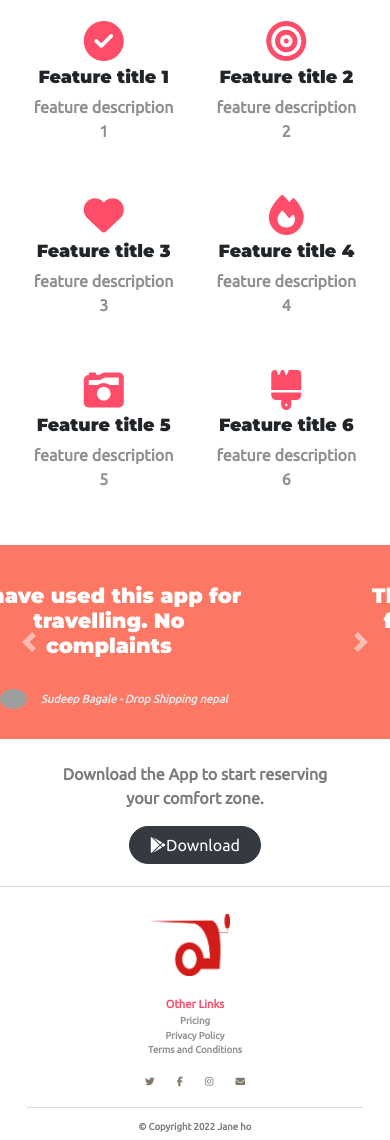
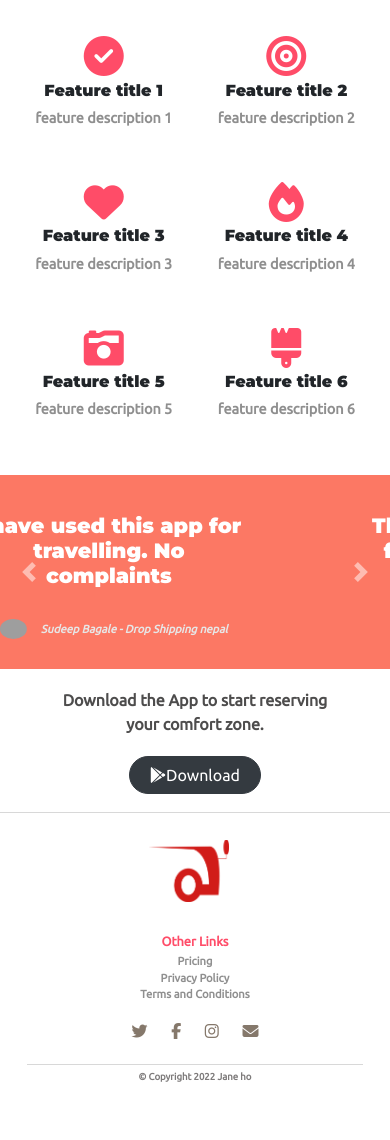
Before and after one commit to rabinKarkiWeb/JaneHo-landing-page, a plain HTML site: page index.html in a window 390 px wide. Shown: the part 794-1934 px from the top of the page. After the commit the page ends 1894 px from the top, so only its background shows below. Drawn offline with nearby package versions, Linux system fonts and the light colour scheme; grey boxes are pictures that could not be loaded.

Commit message:
responsive text

```diff
--- a/css/styles.css
+++ b/css/styles.css
@@ -51,13 +51,13 @@ a:hover {
 }
 
 .header-text {
-  font-size: 2.1rem;
+  font-size: 2.7rem;
   line-height: 1.5;
 }
 .header-text-2 {
   font-family: "Ubuntu", sans-serif;
   font-weight: 400;
-  font-size: 0.7rem;
+  font-size: 1.2rem;
   line-height: 1.2;
   color: #fffffffe;
 }
@@ -167,12 +167,14 @@ a:hover {
 #cta {
   background-color: white;
   color: white;
-  padding: 6% 15% 5%;
+  padding: 5% 5% 4%;
   text-align: center;
 }
 .cta-title {
-  font-size: 1rem;
+  font-size: 1.3rem;
+  margin-bottom: 20px;
   font-weight: 600;
+  color: rgb(77, 76, 76);
 }
 .cta-download-button {
   margin: 1% auto;
@@ -191,7 +193,7 @@ a:hover {
   padding: 3% 7% 1%;
   text-align: center;
   z-index: 7;
-  font-size: 0.6rem;
+  font-size: 0.8rem;
   border-top: #d8d8d8 solid 1px;
 }
 .footer-logo {
@@ -209,8 +211,11 @@ a:hover {
 }
 .footer-icons {
   margin: 15px 0;
+  font-size: 1.2rem;
+  text-align: right;
 }
 .footer-other-links {
+  font-size: 1rem;
 }
 
 .footer-other-links a {
@@ -220,11 +225,12 @@ a:hover {
 }
 .footer-other-links-title {
   color: #ff4c68;
-  font-size: 0.7rem;
+  font-size: 1.1rem;
   margin: 5px auto 2px;
 }
 .copyright-div {
-  padding-top: 10px;
+  margin-top: 20px;
+  padding: 3px 0 10px;
   border-top: #d8d8d8 solid 1px;
 }
 .copyright {
@@ -238,8 +244,47 @@ a:hover {
     text-align: center;
   }
 
+  .header-text {
+    font-size: 1.8rem;
+  }
+  .header-text-2 {
+    font-size: 1rem;
+  }
+  #cta {
+    padding: 5% 15% 4%;
+  }
+  .cta-title {
+    font-size: 1rem;
+  }
   .title-image-1 {
     transform: rotate(0);
     position: static;
   }
+  .footer-icons {
+    text-align: center;
+  }
+  .footer-logo {
+    margin: 15px 0 25px;
+    position: relative;
+    right: 6px;
+  }
+  .footer-other-links {
+    font-size: 0.7rem;
+  }
+  .footer-other-links-title {
+    font-size: 0.8rem;
+  }
+  .footer-icons {
+    font-size: 1rem;
+    margin-bottom: 0;
+  }
+  .copyright {
+    font-size: 0.6rem;
+  }
+  .feature-item-title {
+    font-size: 1rem;
+  }
+  .feature-item-text {
+    font-size: 0.9rem;
+  }
 }
--- a/index.html
+++ b/index.html
@@ -205,7 +205,9 @@
     <footer id="footer" class="">
       <div class="row">
         <div class="footer-logo col-12 col-md-4">
-          <img src="images/logo1.png" width="80px" alt="" />
+          <a href="#title"
+            ><img src="images/logo1.png" width="80px" alt=""
+          /></a>
         </div>
         <div class="footer-other-links col-12 col-md-4">
           <p class="footer-other-links-title">Other Links</p>
```
